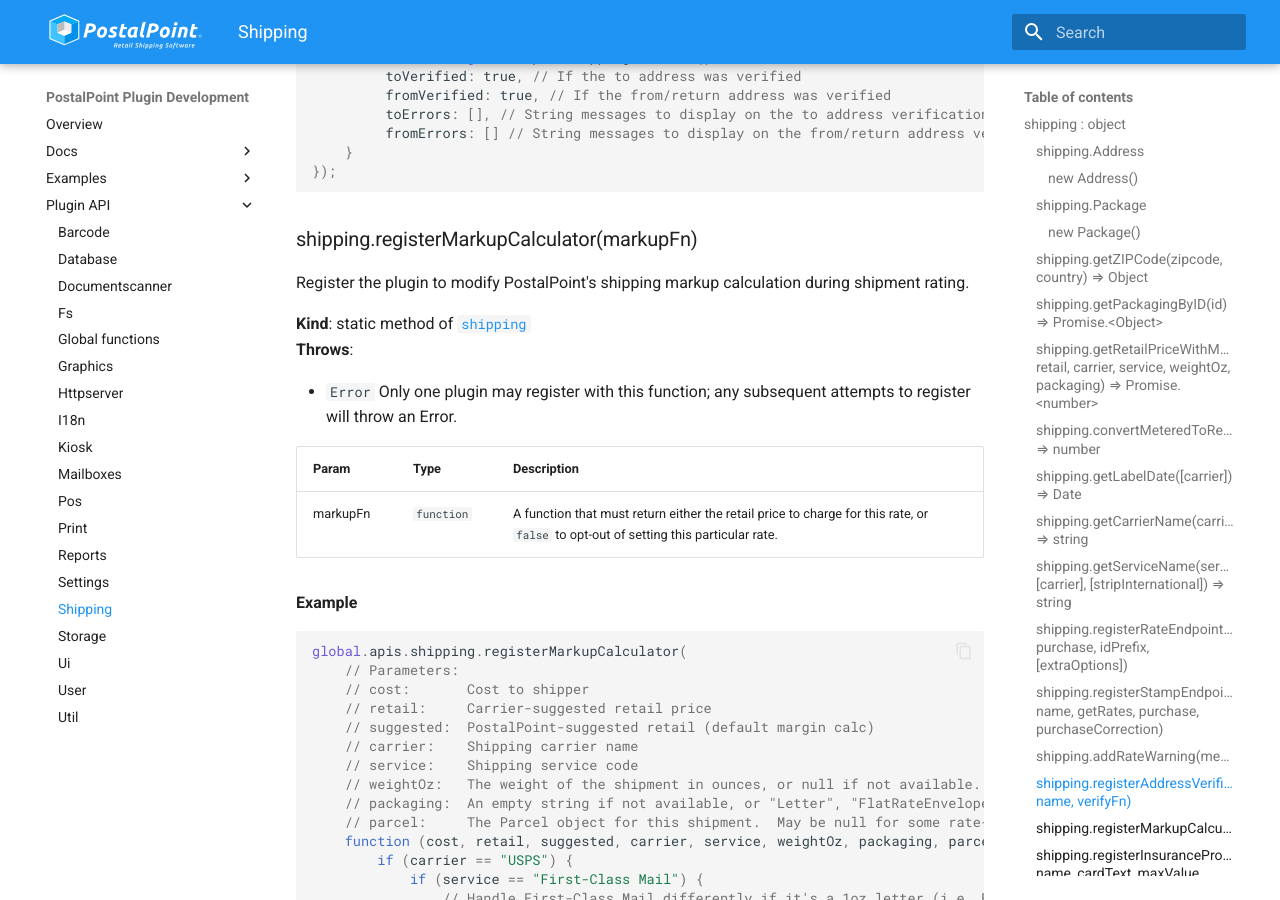
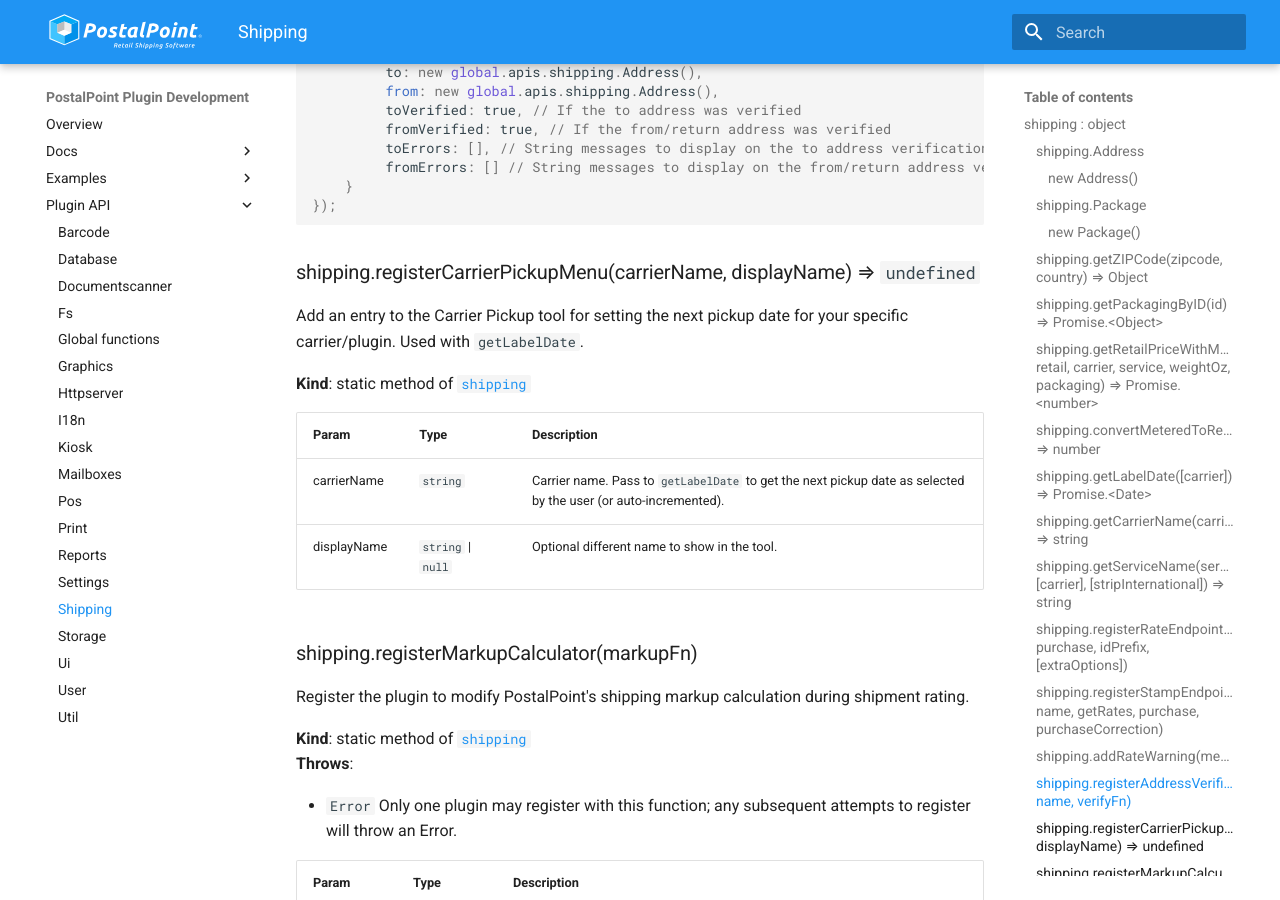
Before and after one commit to PostalPortal/PostalPoint_Plugins, an MkDocs documentation site: the page built from docs/Plugin API/shipping.md, in a window 1280 px wide and 900 px high, scrolled down 8620 px. Built offline with MkDocs 1.6.1 and Material for MkDocs 9.7.7, drawn with Linux system fonts in a browser that asks for light colours; plug-ins that fetch from the network failed and are left out; the version menu is left out; some of the changed text lies outside the part shown.

Commit message:
Add new shipping APIs

````diff
--- a/docs/Plugin API/shipping.md
+++ b/docs/Plugin API/shipping.md
@@ -14,13 +14,14 @@
     * [.getPackagingByID(id)](#shipping.getPackagingByID) ⇒ <code>Promise.&lt;Object&gt;</code>
     * [.getRetailPriceWithMarkup(cost, retail, carrier, service, weightOz, packaging)](#shipping.getRetailPriceWithMarkup) ⇒ <code>Promise.&lt;number&gt;</code>
     * [.convertMeteredToRetail(rate_price)](#shipping.convertMeteredToRetail) ⇒ <code>number</code>
-    * [.getLabelDate([carrier])](#shipping.getLabelDate) ⇒ <code>Date</code>
+    * [.getLabelDate([carrier])](#shipping.getLabelDate) ⇒ <code>Promise.&lt;Date&gt;</code>
     * [.getCarrierName(carrierId)](#shipping.getCarrierName) ⇒ <code>string</code>
     * [.getServiceName(serviceId, [carrier], [stripInternational])](#shipping.getServiceName) ⇒ <code>string</code>
     * [.registerRateEndpoint(getRates, purchase, idPrefix, [extraOptions])](#shipping.registerRateEndpoint)
     * [.registerStampEndpoint(id, name, getRates, purchase, purchaseCorrection)](#shipping.registerStampEndpoint)
     * [.addRateWarning(message)](#shipping.addRateWarning)
     * [.registerAddressVerificationProvider(id, name, verifyFn)](#shipping.registerAddressVerificationProvider)
+    * [.registerCarrierPickupMenu(carrierName, displayName)](#shipping.registerCarrierPickupMenu) ⇒ <code>undefined</code>
     * [.registerMarkupCalculator(markupFn)](#shipping.registerMarkupCalculator)
     * [.registerInsuranceProvider(id, name, cardText, maxValue, getQuote, insure)](#shipping.registerInsuranceProvider)
     * [.getParcel()](#shipping.getParcel) ⇒ <code>Package</code>
@@ -157,7 +158,7 @@
 
 <a name="shipping.getLabelDate"></a>
 
-### shipping.getLabelDate([carrier]) ⇒ <code>Date</code>
+### shipping.getLabelDate([carrier]) ⇒ <code>Promise.&lt;Date&gt;</code>
 Get the date to use for a label's ship date, based on the next carrier pickup.
 If no date is found for the next pickup, defaults to the current date and time.
 
@@ -342,6 +343,19 @@
     }
 });
 ```
+<a name="shipping.registerCarrierPickupMenu"></a>
+
+### shipping.registerCarrierPickupMenu(carrierName, displayName) ⇒ <code>undefined</code>
+Add an entry to the Carrier Pickup tool for setting the next pickup date
+for your specific carrier/plugin. Used with `getLabelDate`.
+
+**Kind**: static method of [<code>shipping</code>](#shipping)
+
+| Param | Type | Description |
+| --- | --- | --- |
+| carrierName | <code>string</code> | Carrier name. Pass to `getLabelDate` to get the next pickup date as selected by the user (or auto-incremented). |
+| displayName | <code>string</code> \| <code>null</code> | Optional different name to show in the tool. |
+
 <a name="shipping.registerMarkupCalculator"></a>
 
 ### shipping.registerMarkupCalculator(markupFn)
````
